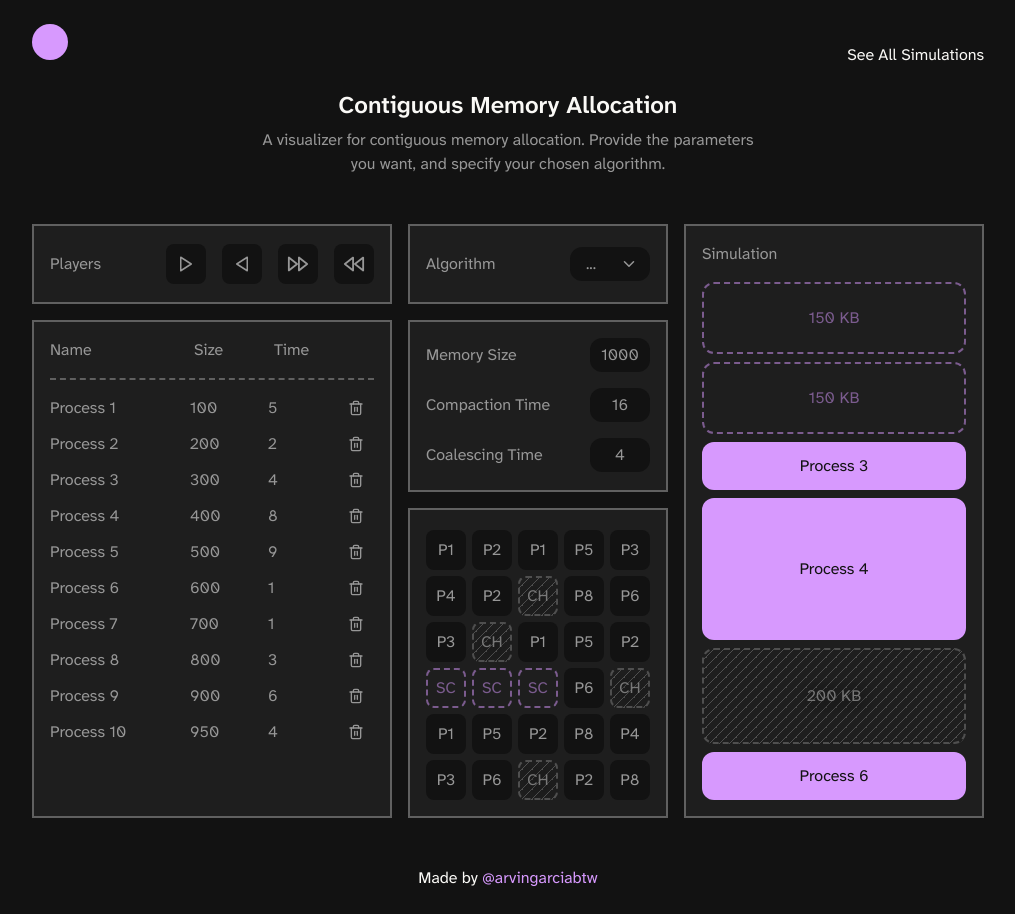
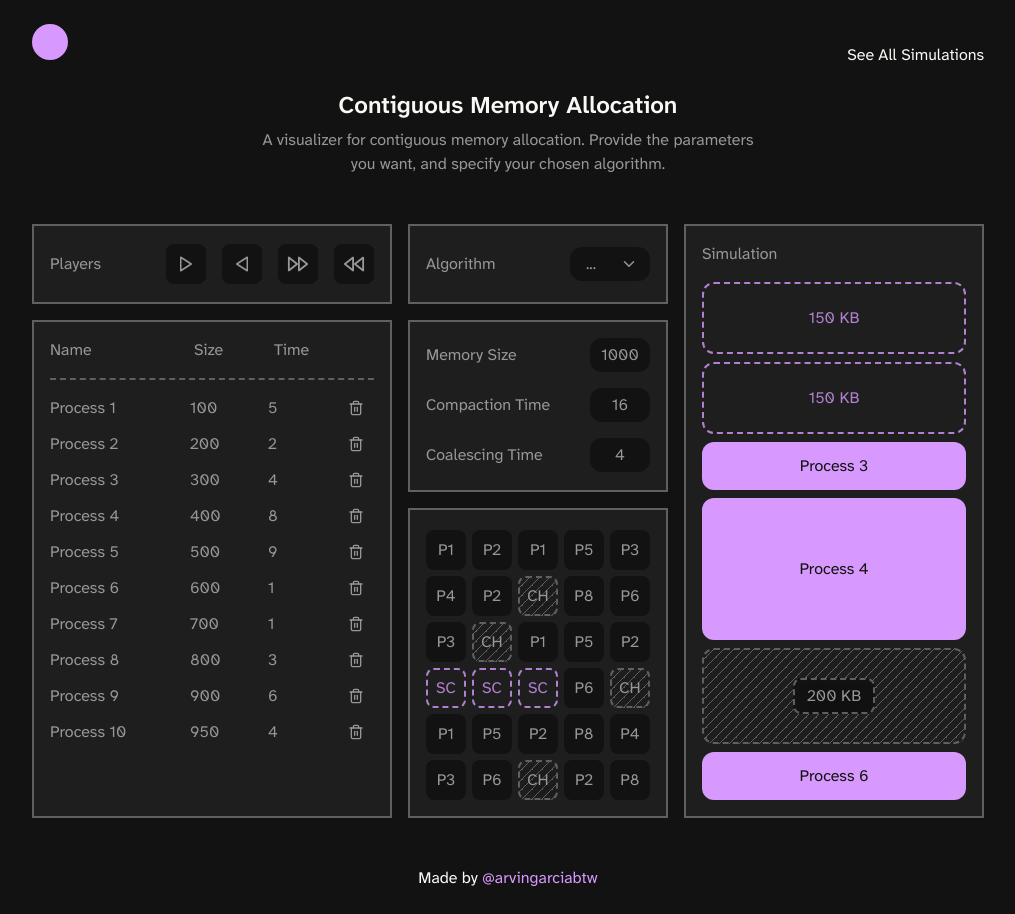
Before and after one commit to arvingarciabtw/simulations, a React (Vite) app: page /contiguous-memory-allocation in a window 1280 px wide. Shown: the whole page, without its empty margins (132-1147 px from the left). Built offline with nearby package versions, Linux system fonts and the light colour scheme.

Commit message:
fix: accessibility issues on color contrast

```diff
--- a/src/pages/contiguous-memory-allocation-page.tsx
+++ b/src/pages/contiguous-memory-allocation-page.tsx
@@ -289,7 +289,7 @@ function ProcessBlock({ type, name, height }: ProcessBlock) {
 						height: `${height}%`,
 					}}
 				>
-					{name}
+					<span>{name}</span>
 				</article>
 			) : type === "sc" ? (
 				<article
--- a/src/styles/contiguous-memory-allocation.module.css
+++ b/src/styles/contiguous-memory-allocation.module.css
@@ -292,7 +292,6 @@
 	border: 2px dashed var(--color-dark-gray);
 	text-shadow: 2px 2px 10px var(--color-bg);
 
-	opacity: 0.75;
 	background-color: var(--color-dark-gray);
 	background-size: 10px 10px;
 	background-image: repeating-linear-gradient(
@@ -308,7 +307,7 @@
 	background: transparent;
 	color: var(--color-primary);
 	border: 2px dashed var(--color-primary);
-	opacity: 0.5;
+	opacity: 0.8;
 }
 
 /* == SIMULATION == */
@@ -334,7 +333,7 @@
 	background: transparent;
 	color: var(--color-primary);
 	border: 2px dashed var(--color-primary);
-	opacity: 0.5;
+	opacity: 0.8;
 }
 
 .coalescingHoleBlock {
@@ -342,7 +341,6 @@
 	border: 2px dashed var(--color-dark-gray);
 	text-shadow: 2px 2px 10px var(--color-bg);
 
-	opacity: 0.75;
 	background-color: var(--color-dark-gray);
 	background-size: 10px 10px;
 	background-image: repeating-linear-gradient(
@@ -352,6 +350,13 @@
 		var(--color-bg-alt) 0,
 		var(--color-bg-alt) 50%
 	);
+}
+
+.coalescingHoleBlock > span {
+	padding: 0.25rem 0.75rem;
+	background: var(--color-bg);
+	border-radius: 8px;
+	border: 2px dashed var(--color-dark-gray);
 }
 
 /* == MEDIA QUERIES == */
```
